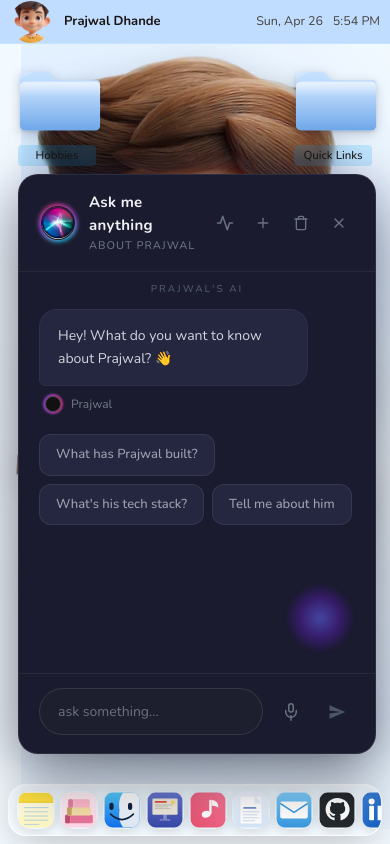
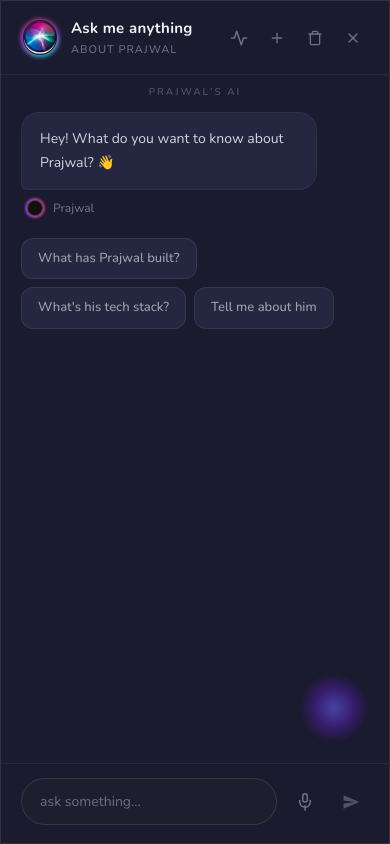
Before and after one commit to Prajwal-Dhande/Portfolio, a Next.js app: page / in a window 390 px wide. Both pictures are taken after a click on the button "Chat with AI". Built offline with nearby package versions, Linux system fonts and the light colour scheme; a web font is replaced by a local one.

Commit message:
fix: make chatbot fullscreen on mobile to prevent keyboard from covering the input field

```diff
--- a/components/AIChatbot.tsx
+++ b/components/AIChatbot.tsx
@@ -93,17 +93,9 @@ export default function AIChatbot() {
     <>
       {isOpen && (
         <div
-          className="fixed z-[9999] animate-[slideIn_0.3s_ease-out] cursor-auto bottom-[90px] right-4 sm:bottom-[100px] sm:right-6 w-[calc(100vw-32px)] sm:w-[400px] h-[580px] max-h-[80vh]"
+          className="fixed z-[9999] animate-[slideIn_0.3s_ease-out] cursor-auto inset-0 sm:inset-auto sm:bottom-[100px] sm:right-6 w-full sm:w-[400px] h-[100dvh] sm:h-[580px] sm:max-h-[80vh]"
         >
-          <div style={{
-            width: '100%', height: '100%',
-            backgroundColor: '#1a1b2e',
-            borderRadius: '20px',
-            display: 'flex', flexDirection: 'column',
-            overflow: 'hidden',
-            boxShadow: '0 20px 60px rgba(0,0,0,0.5), 0 0 40px rgba(99,102,241,0.1)',
-            border: '1px solid rgba(255,255,255,0.08)',
-          }}>
+          <div className="w-full h-full bg-[#1a1b2e] flex flex-col overflow-hidden shadow-[0_20px_60px_rgba(0,0,0,0.5),0_0_40px_rgba(99,102,241,0.1)] border border-white/10 rounded-none sm:rounded-[20px]">
 
             {/* ===== HEADER ===== */}
             <div style={{
```
